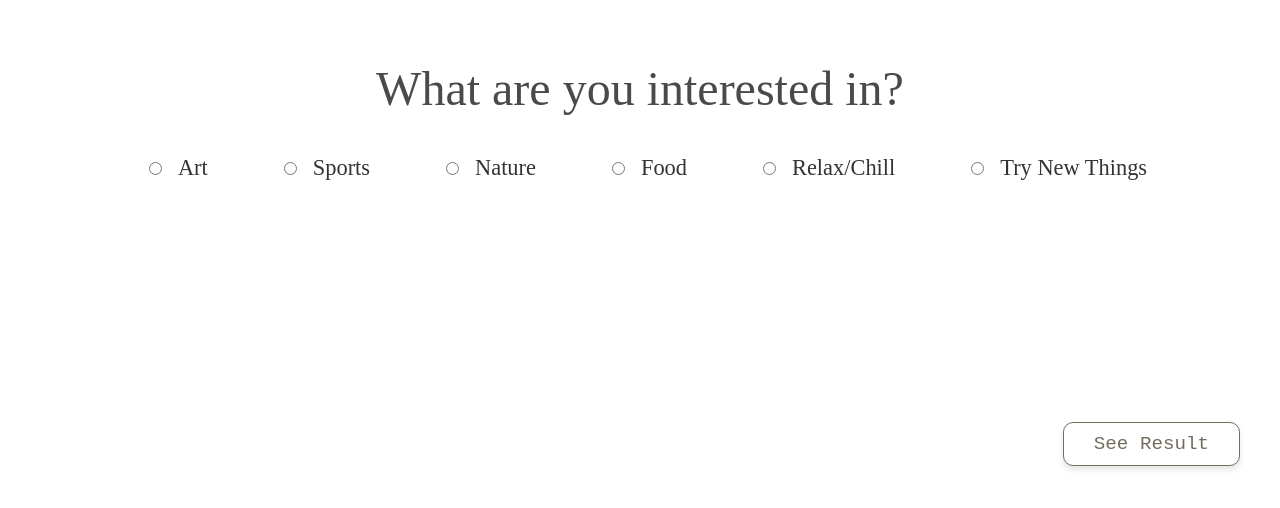
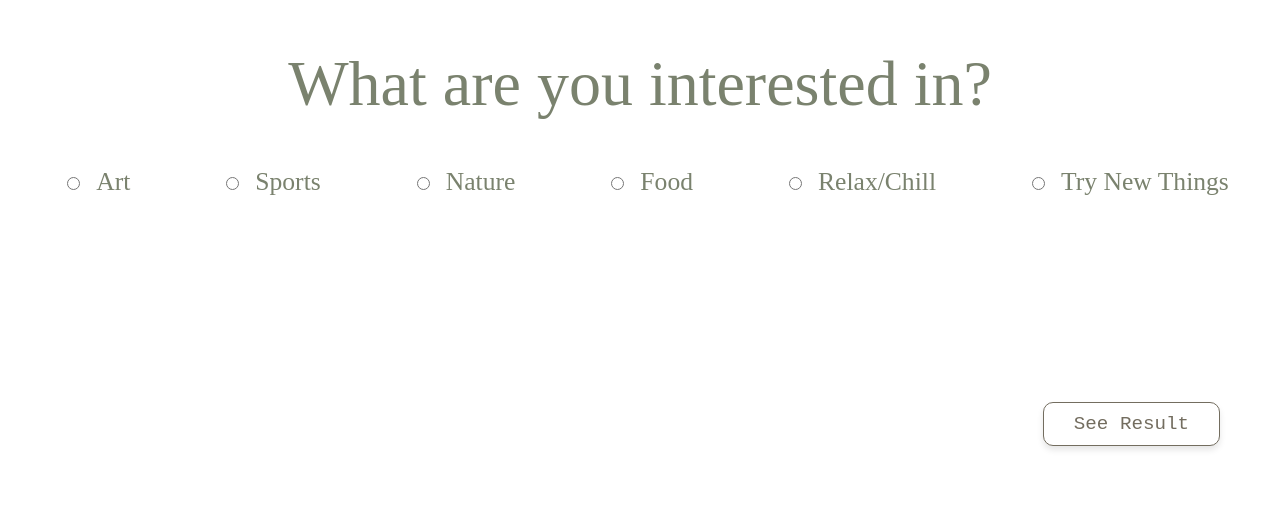
Before and after one commit to Katsukingmax/today, a React (Create React App) app: page /interest in a window 1280 px wide. Shown: the part 294-802 px from the top of the page. Built offline with nearby package versions, Linux system fonts and the light colour scheme; a web font is replaced by a local one.

Commit message:
Update Interest.css

```diff
--- a/src/components/Interest/Interest.css
+++ b/src/components/Interest/Interest.css
@@ -1,5 +1,6 @@
 @import url('https://fonts.googleapis.com/css2?family=Baskervville:ital,wght@0,400;1,400&display=swap');
 
+/* Main CSS */
 .interest-container {
     display: flex;
     flex-direction: column;
@@ -17,7 +18,7 @@
     font-family: 'Baskerville';
     font-size: 3rem;
     margin-bottom: 30px;
-    color: #4a4a4a;
+    color:  #7a826e;
 }
 
 .interest-form {
@@ -38,7 +39,7 @@
 .interest-label {
     font-family: 'Baskerville';
     font-size: 1.4rem;
-    color: #333;
+    color:  #7a826e;
     margin-top: 10px;
     text-align: center;
 }
@@ -69,3 +70,81 @@ input {
     margin: 1rem;
     cursor: pointer;
 }
+
+.back-btn {
+    position: absolute;
+    left: 40px;
+    bottom: 80px;
+    padding: 10px 30px;
+    font-size: 1.2rem;
+    font-family: monospace;
+    border: 1px solid #736d5f;
+    background-color: white;
+    color: #736d5f;
+    border-radius: 10px;
+    cursor: pointer;
+    outline: none;
+    transition: background-color 0.5s ease, color 0.5s ease, border-color 0.5s ease;
+    box-shadow: 0 4px 6px rgba(0, 0, 0, 0.1);
+}
+
+.back-btn:hover {
+    background-color: #a4bdf7;
+    border-color: #7a826e;
+}
+
+.back-btn-img {
+    height: 50px;
+}
+
+@media (max-width: 600px) {
+    .interest-form {
+        flex-direction: column;
+        gap: 20px;
+    }
+
+    .interest-message {
+        font-size: 2rem;
+    }
+
+    .interest-label {
+        font-size: 1.2rem;
+    }
+
+    .submit-btn {
+        font-size: 1.5rem;
+        right: 40px;
+        bottom: 80px;
+        padding: 20px 500px;
+    }
+}
+
+@media (min-width: 1200px) {
+    .interest-message {
+        font-size: 4rem;
+        margin-bottom: 40px;
+    }
+
+    .interest-form {
+        gap: 80px;
+    }
+
+    .interest-label {
+        font-size: 1.6rem;
+    }
+
+    .submit-btn {
+        font-size: 1.5rem;
+        padding: 15px 40px;
+        right: 60px;
+        bottom: 100px;
+        padding: 10px 30px;
+    }
+
+    .back-btn {
+        font-size: 1.5rem;
+        padding: 15px 40px;
+        left: 60px;
+        bottom: 100px;
+    }
+}
```
